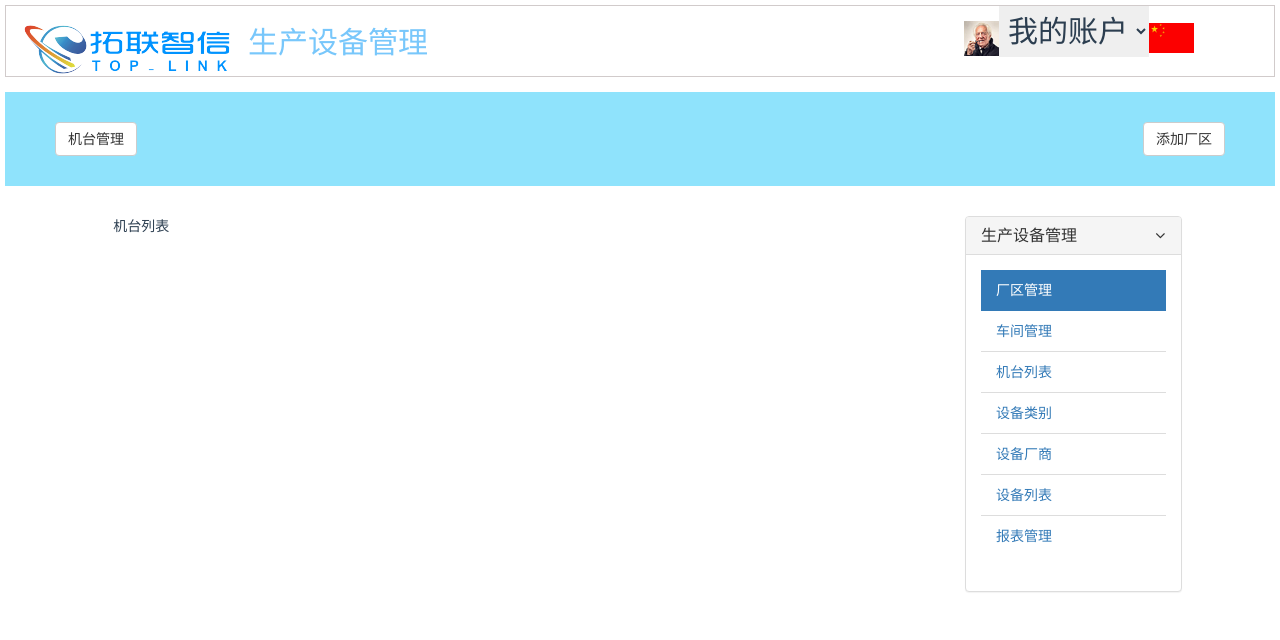
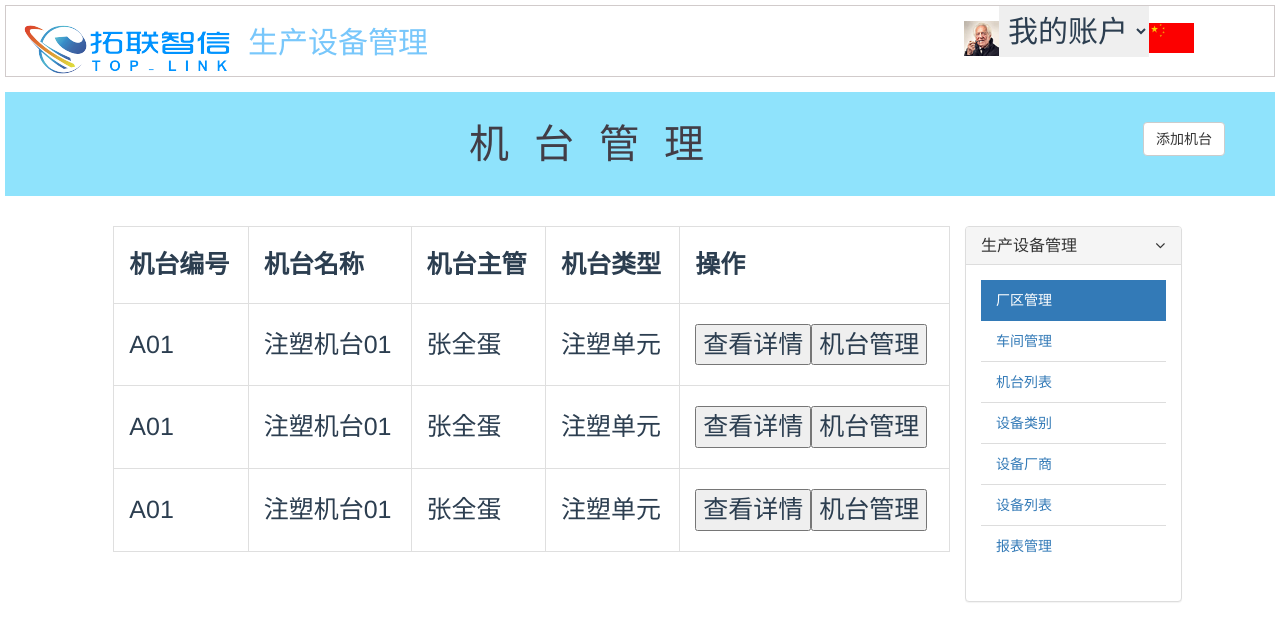
Before and after one commit to QuanTang-shaw/IFS-DevManage, a Vue app: page /#/machineList/123 in a window 1280 px wide. Shown: the top 640 px of the page. Built offline with nearby package versions, Linux system fonts and the light colour scheme.

Commit message:
1.增加了机台列表组件框架

```diff
--- a/src/App.vue
+++ b/src/App.vue
@@ -85,6 +85,16 @@
     display:inline-block;
     color: #78C7FB;
   }
+  .viewOne{
+    text-align: center;
+  }
+  .viewOne h2{
+    font-size:40px;
+    letter-spacing:25px;
+    margin: 0;
+    color: #423D46;
+    display: inline-block;
+  }
   .viewTwo{
     margin-top:30px;
   }
--- a/src/components/MachineList_mg.vue
+++ b/src/components/MachineList_mg.vue
@@ -1,13 +1,92 @@
 <template>
-	<div>
-		机台列表
+	<div class="machineList-mg">
+		<!-- <div class="workshopSelect" >
+			<div class="row">
+			  <div class="col-md-2 selectedPlant-pic">
+			    <img src="../pic/plant1.jpg" alt="" width="120">
+			  </div>
+			  <div class="col-md-6 selectedPlant-info">
+			    <p>{{selectedPlant.name}}</p>
+			    <p>{{selectedPlant.address}}</p>
+			    <p>{{selectedPlant.Contact}}</p>
+			  </div>
+			  <div class="col-md-4 selectedPlant-oper">
+				<label for="">切换厂区:
+					<select name="selectPlant" id="" v-model="selectedIndex" @change="togglePlant">
+						<option :value="index" v-for="(plant,index) in plantList">{{plant.name}}</option>
+					</select>
+				</label>
+			  </div>
+			</div>
+		</div> -->
+		<div class="machineList">
+			<table class="machineList-table" border="1">
+				<thead>
+					<tr>
+						<th><span>机台编号</span></th>
+						<th><span>机台名称</span></th>
+						<th><span>机台主管</span></th>
+						<th><span>机台类型</span></th>
+						<th><span>操作</span></th>
+					</tr>
+				</thead>
+				<tbody>
+					<tr v-for="machine in machineList">
+						<td><span>{{machine.numbering}}</span></td>
+						<td><span>{{machine.name}}</span></td>
+						<td><span>{{machine.manager}}</span></td>
+						<td><span>{{machine.machineType}}</span></td>
+						<td>
+							<span>
+								<button>查看详情</button>
+								<button>机台管理</button>
+							</span>
+						</td>
+					</tr>
+				</tbody>
+			</table>
+		</div>
 	</div>
 </template>
 
 <script>
-
-
+  import store from '@/store/store'
 	export default{
+		name:'machineList',
+		data(){
+			let	plantList=store.obtain('plantList'),
+				workshopList=store.obtain('workshopList'),
+				machineList=store.obtain('machineList'),
+				plantIndex=0,
+				workshopIndex=0,
+				selectedPlant=plantList[plantIndex];
+			return {
+			  workshopList,
+			  plantList,
+			  machineList,
+			  selectedPlant,
+			  plantIndex
+			}
+		},
+		created:function () {
+			console.log(this.machineList)
+		}
 
 	}
 </script>
+
+
+<style>
+	.machineList-mg{
+		font-size:25px;
+	}
+	.machineList-mg,.machineList,.machineList-table{
+		width: 100%;
+	}
+	.machineList-table{
+		border:solid 1px #DFDFDF;
+	}
+	.machineList-table th,.machineList-table td{
+		padding:20px 15px;
+	}
+</style>
--- a/src/components/NavDeviceCategory.vue
+++ b/src/components/NavDeviceCategory.vue
@@ -1,7 +1,7 @@
 <template>
 	<div class="plant-management">
-		<button class="btn btn-default">设备种类</button>
-		<button class="btn btn-default addPlant">添加厂区</button>
+		<h2>设备类别</h2>
+		<button class="btn btn-default addPlant">添加类别</button>
 	</div>
 </template>
 
--- a/src/components/NavMachineList.vue
+++ b/src/components/NavMachineList.vue
@@ -1,7 +1,7 @@
 <template>
 	<div class="plant-management">
-		<button class="btn btn-default">机台管理</button>
-		<button class="btn btn-default addPlant">添加厂区</button>
+		<h2>机台管理</h2>
+		<button class="btn btn-default addPlant">添加机台</button>
 	</div>
 </template>
 
--- a/src/components/NavWorkshop.vue
+++ b/src/components/NavWorkshop.vue
@@ -1,6 +1,6 @@
 <template>
 	<div class="plant-management">
-		<button class="btn btn-default">车间管理</button>
+		<h2>车间管理</h2>
 		<button class="btn btn-default addPlant">添加车间</button>
 	</div>
 </template>
--- a/src/components/navPlant.vue
+++ b/src/components/navPlant.vue
@@ -1,6 +1,6 @@
 <template>
 	<div class="plant-management">
-		<button class="btn btn-default">厂区管理</button>
+		<h2>厂区管理</h2>
 		<button class="btn btn-default addPlant">添加厂区</button>
 	</div>
 </template>
```
